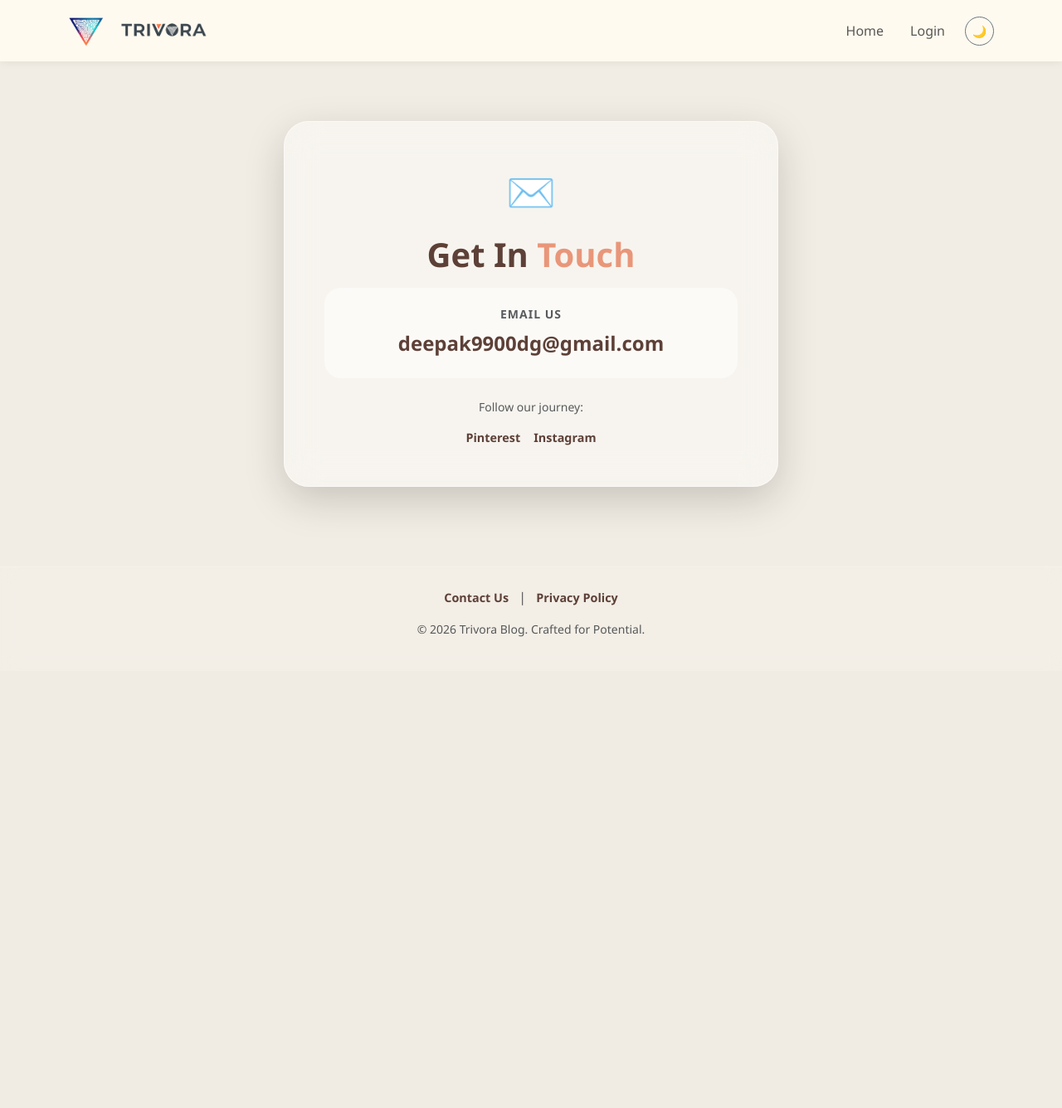
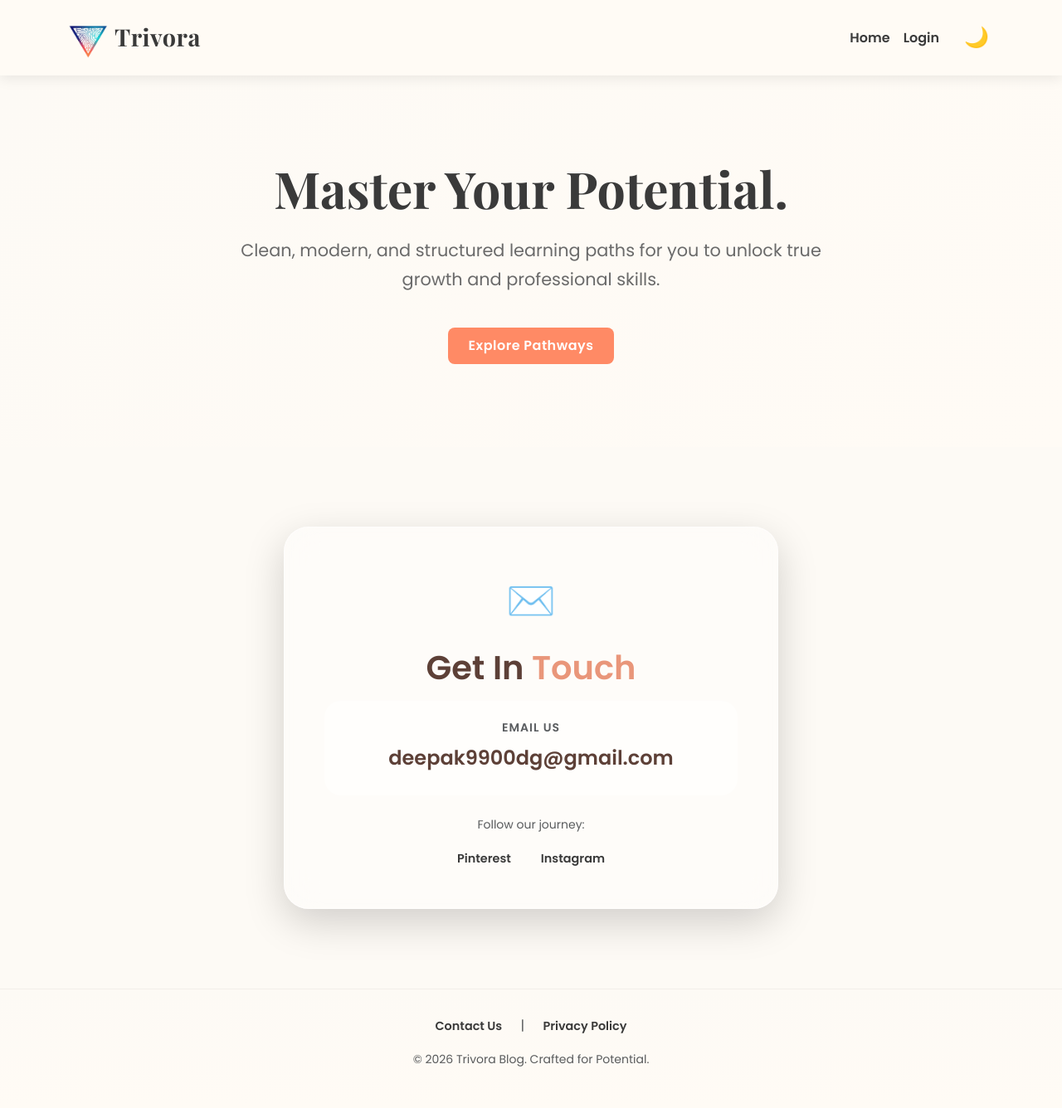
Before and after one commit to deepak9900dg/TRIVORA, a Flask app: page /contact in a window 1280 px wide. Shown: the whole page at 83% size. Before the commit the page ends 768 px from the top, so only its background shows below. Run offline with Flask 3, Linux system fonts and the light colour scheme.

Commit message:
Update base.html

```diff
--- a/templates/base.html
+++ b/templates/base.html
@@ -6,9 +6,9 @@
       window.dataLayer = window.dataLayer || [];
       function gtag(){dataLayer.push(arguments);}
       gtag('js', new Date());
+
       gtag('config', 'G-1G407RQJTJ');
     </script>
-
     <meta name="p:domain_verify" content="c38f713f4ed26a61ccbb22df3b8dfb96"/>
     <meta name="google-site-verification" content="6Qy-v_fgbWhwu7cAN5kcIG2A-pH3KiUCAfh8SGhxH7E" />
     <meta charset="UTF-8">
@@ -30,93 +30,231 @@
     }
     </script>
 
-    <link href="https://fonts.googleapis.com/css2?family=Montserrat:wght@700;800&display=swap" rel="stylesheet">
+    <link href="https://fonts.googleapis.com/css2?family=Playfair+Display:wght@700&family=Poppins:wght@400;600&display=swap" rel="stylesheet">
     <link href="https://cdn.jsdelivr.net/npm/bootstrap@5.3.0/dist/css/bootstrap.min.css" rel="stylesheet">
 
     <style>
-        body {
-            background-color: #f2ede4; /* Creamy White background */
-            font-family: 'Segoe UI', Tahoma, Geneva, Verdana, sans-serif;
-            transition: 0.3s;
+        :root {
+            --primary-bg: #fdfaf5; /* Lighter creamy white */
+            --secondary-bg: #fffbf5; /* Even lighter */
+            --text-dark: #3a3a3a;
+            --text-light: #6a6a6a;
+            --accent-color: #ff8a65; /* Existing accent */
+            --accent-hover: #e57373;
+            --navbar-shadow: 0 4px 15px rgba(0,0,0,0.08);
+            --card-shadow: 0 6px 20px rgba(0,0,0,0.08);
+            --border-radius: 12px;
         }
 
-        /* Navbar with Cream Color */
-        .navbar {
-            background-color: #fffaf0 !important; /* Soft Creamy Header */
-            box-shadow: 0 2px 10px rgba(0,0,0,0.05);
-            padding: 12px 0;
+        body {
+            background-color: var(--primary-bg);
+            font-family: 'Poppins', sans-serif;
+            color: var(--text-dark);
+            transition: background-color 0.5s ease, color 0.5s ease;
+            line-height: 1.7;
+            overflow-x: hidden; /* Prevent horizontal scroll from animations */
         }
 
+        /* Navbar */
+        .navbar {
+            background-color: var(--secondary-bg) !important;
+            box-shadow: var(--navbar-shadow);
+            padding: 15px 0;
+            transition: background-color 0.5s ease;
+        }
         .navbar-brand {
-            display: flex;
-            align-items: center;
-            font-family: 'Montserrat', sans-serif;
-            font-weight: 800;
-            letter-spacing: 1px;
-            color: #2d3436 !important;
-            text-decoration: none;
+            font-family: 'Playfair Display', serif;
+            font-weight: 700;
+            color: var(--text-dark) !important;
+            font-size: 1.8rem;
+            letter-spacing: 0.5px;
+        }
+        .navbar-brand img { height: 45px; transition: transform 0.3s ease; }
+        .navbar-brand img:hover { transform: scale(1.05); }
+        .nav-link {
+            color: var(--text-dark) !important;
+            font-weight: 600;
+            padding: 8px 15px;
+            position: relative;
+            transition: color 0.3s ease, transform 0.3s ease;
+        }
+        .nav-link:hover {
+            color: var(--accent-color) !important;
+            transform: translateY(-2px);
+        }
+        .nav-link::after { /* Underline effect on hover */
+            content: '';
+            position: absolute;
+            width: 0;
+            height: 2px;
+            background-color: var(--accent-color);
+            bottom: 0;
+            left: 50%;
+            transform: translateX(-50%);
+            transition: width 0.3s ease-in-out;
+        }
+        .nav-link:hover::after { width: 70%; }
+
+        /* Hero Section Styling (Master Your Potential) */
+        .hero-section {
+            padding: 100px 0;
+            text-align: center;
+            background: linear-gradient(135deg, var(--primary-bg) 0%, var(--secondary-bg) 100%);
+            animation: fadeIn 1s ease-out;
+        }
+        .hero-section h1 {
+            font-family: 'Playfair Display', serif;
+            font-size: 3.8rem;
+            font-weight: 700;
+            color: var(--text-dark);
+            margin-bottom: 20px;
+            animation: slideInUp 0.8s ease-out;
+        }
+        .hero-section p {
+            font-size: 1.3rem;
+            color: var(--text-light);
+            max-width: 700px;
+            margin: 0 auto 40px auto;
+            animation: slideInUp 1s ease-out 0.2s forwards;
+            opacity: 0;
         }
 
-        /* Logo Styling */
-        .brand-logo {
-            height: 40px;
-            width: auto;
-            margin-right: 12px;
+        /* Card Styling */
+        .card {
+            border: none;
+            border-radius: var(--border-radius);
+            box-shadow: var(--card-shadow);
+            background-color: var(--secondary-bg);
+            margin-bottom: 30px;
+            transition: transform 0.4s ease, box-shadow 0.4s ease;
+            animation: fadeIn 0.8s ease-out;
+        }
+        .card:hover {
+            transform: translateY(-8px);
+            box-shadow: 0 10px 30px rgba(0,0,0,0.12);
+        }
+        .card-title {
+            font-family: 'Playfair Display', serif;
+            font-weight: 700;
+            color: var(--text-dark);
+            font-size: 1.6rem;
+        }
+        .card-text {
+            color: var(--text-light);
+            font-size: 0.95rem;
         }
 
-        .card {
+        /* Buttons */
+        .btn-aesthetic {
+            background-color: var(--accent-color);
+            color: white;
             border: none;
-            border-radius: 12px;
-            box-shadow: 0 4px 12px rgba(0,0,0,0.05);
-            margin-bottom: 25px;
-            background-color: white;
+            padding: 10px 25px;
+            border-radius: 8px;
+            transition: background-color 0.3s ease, transform 0.3s ease, box-shadow 0.3s ease;
+            font-weight: 600;
+            letter-spacing: 0.5px;
+        }
+        .btn-aesthetic:hover {
+            background-color: var(--accent-hover);
+            transform: translateY(-3px);
+            box-shadow: 0 5px 15px rgba(0,0,0,0.15);
         }
 
-        .btn-aesthetic {
-            background-color: #ff8a65;
-            color: white;
+        /* Dark Mode Toggle */
+        #darkModeToggle {
+            background: none;
             border: none;
-            padding: 8px 20px;
-            border-radius: 6px;
-            transition: 0.3s;
+            font-size: 1.5rem;
+            cursor: pointer;
+            color: var(--text-dark);
+            transition: color 0.3s ease, transform 0.3s ease;
+        }
+        #darkModeToggle:hover { transform: scale(1.1); }
+
+        /* Dark Mode */
+        body.dark-mode {
+            background-color: #1a1a1a;
+            color: #f5f5f5;
+        }
+        body.dark-mode .navbar {
+            background-color: #2a2a2a !important;
+            box-shadow: 0 4px 15px rgba(255,255,255,0.08);
+        }
+        body.dark-mode .navbar-brand, body.dark-mode .nav-link, body.dark-mode #darkModeToggle {
+            color: #f5f5f5 !important;
+        }
+        body.dark-mode .nav-link:hover {
+            color: var(--accent-color) !important;
+        }
+        body.dark-mode .card {
+            background-color: #2a2a2a;
+            box-shadow: 0 6px 20px rgba(255,255,255,0.08);
+            border: 1px solid #3a3a3a;
+        }
+        body.dark-mode .card-title, body.dark-mode .hero-section h1 {
+            color: #f5f5f5;
+        }
+        body.dark-mode .hero-section p, body.dark-mode .card-text {
+            color: #cccccc;
+        }
+        body.dark-mode .footer-link {
+            color: #ccc !important;
         }
 
-        .btn-aesthetic:hover {
-            background-color: #e57373;
-            transform: translateY(-2px);
+        /* Footer */
+        footer {
+            background: linear-gradient(0deg, var(--secondary-bg) 0%, var(--primary-bg) 100%);
+            border-top: 1px solid rgba(0,0,0,0.05);
+            padding: 30px 0;
+            transition: background-color 0.5s ease, border-top-color 0.5s ease;
+            color: var(--text-light);
+            text-align: center;
+        }
+        body.dark-mode footer {
+            background: linear-gradient(0deg, #2a2a2a 0%, #1a1a1a 100%);
+            border-top: 1px solid rgba(255,255,255,0.08);
+            color: #cccccc;
+        }
+        .footer-link {
+            color: var(--text-dark);
+            text-decoration: none;
+            font-weight: 600;
+            transition: color 0.3s ease;
+            font-size: 0.9rem;
+            margin: 0 10px;
+        }
+        .footer-link:hover {
+            color: var(--accent-color);
         }
 
-        /* Simple Dark Mode */
-        body.dark-mode {
-            background-color: #121212;
-            color: #ffffff;
+        /* Animations */
+        @keyframes fadeIn {
+            from { opacity: 0; transform: translateY(20px); }
+            to { opacity: 1; transform: translateY(0); }
         }
-        body.dark-mode .navbar {
-            background-color: #1e1e1e !important;
-            border-bottom: 1px solid #333;
+        @keyframes slideInUp {
+            from { opacity: 0; transform: translateY(30px); }
+            to { opacity: 1; transform: translateY(0); }
         }
-        body.dark-mode .navbar-brand {
-            color: #ffffff !important;
+        .animate-on-scroll { /* For elements you want to animate as they appear */
+            opacity: 0;
+            transform: translateY(20px);
+            transition: opacity 0.6s ease-out, transform 0.6s ease-out;
         }
-        body.dark-mode .card {
-            background-color: #1e1e1e;
-            color: white;
-            border: 1px solid #333;
+        .animate-on-scroll.is-visible {
+            opacity: 1;
+            transform: translateY(0);
         }
     </style>
 </head>
 <body>
 
-<nav class="navbar navbar-expand-lg sticky-top mb-4">
+<nav class="navbar navbar-expand-lg sticky-top">
     <div class="container">
         <a class="navbar-brand" href="{{ url_for('home') }}">
-            <img src="{{ url_for('static', filename='logo.png') }}"
-                 alt="Trivora Logo"
-                 style="height: 40px; width: auto;">
-
-            <img src="{{ url_for('static', filename='text.png') }}"
-                 alt="TRIVORA"
-                 style="height: 25px; width: auto; margin-left: 10px;">
+            <img src="{{ url_for('static', filename='logo.png') }}" alt="Trivora Logo">
+            Trivora
         </a>
 
         <button class="navbar-toggler" type="button" data-bs-toggle="collapse" data-bs-target="#navbarNav">
@@ -125,25 +263,33 @@
 
         <div class="collapse navbar-collapse" id="navbarNav">
             <div class="navbar-nav ms-auto align-items-center">
-                <a class="nav-link px-3 fw-medium" href="{{ url_for('home') }}">Home</a>
+                <a class="nav-link" href="{{ url_for('home') }}">Home</a>
                 {% if session.get('user') %}
-                    <a class="nav-link px-3 fw-medium" href="{{ url_for('upload') }}">Create</a>
-                    <a class="nav-link px-3 fw-medium text-danger" href="{{ url_for('logout') }}">Logout</a>
+                    <a class="nav-link" href="{{ url_for('upload') }}">Create</a>
+                    <a class="nav-link text-danger" href="{{ url_for('logout') }}">Logout</a>
                 {% else %}
-                    <a class="nav-link px-3 fw-medium" href="{{ url_for('login') }}">Login</a>
+                    <a class="nav-link" href="{{ url_for('login') }}">Login</a>
                 {% endif %}
-                <button id="darkModeToggle" class="btn btn-sm btn-outline-secondary ms-2" style="border-radius: 50%; width: 35px; height: 35px; padding: 0;">🌙</button>
+                <button id="darkModeToggle" class="ms-3">🌙</button>
             </div>
         </div>
     </div>
 </nav>
 
-<div class="container">
+<header class="hero-section">
+    <div class="container">
+        <h1>Master Your Potential.</h1>
+        <p>Clean, modern, and structured learning paths for you to unlock true growth and professional skills.</p>
+        <a href="{{ url_for('home') }}" class="btn btn-aesthetic">Explore Pathways</a>
+    </div>
+</header>
+
+<div class="container mt-5">
     {% block content %}{% endblock %}
 </div>
 
-<footer class="mt-5 py-4" style="background: rgba(255, 255, 255, 0.1); backdrop-filter: blur(10px); border-top: 1px solid rgba(255, 255, 255, 0.2);">
-    <div class="container text-center">
+<footer class="mt-5">
+    <div class="container">
         <div class="footer-links mb-3">
             <a href="{{ url_for('contact') }}" class="footer-link">Contact Us</a>
             <span class="mx-2 text-muted">|</span>
@@ -153,29 +299,27 @@
     </div>
 </footer>
 
-<style>
-    .footer-link {
-        color: #5d4037;
-        text-decoration: none;
-        font-weight: 600;
-        transition: 0.3s;
-        font-size: 0.9rem;
-    }
-    .footer-link:hover {
-        color: #e9967a;
-    }
-</style>
-
 <script src="https://cdn.jsdelivr.net/npm/bootstrap@5.3.0/dist/js/bootstrap.bundle.min.js"></script>
 <script>
+    // Dark Mode Toggle
     const toggleBtn = document.getElementById('darkModeToggle');
     toggleBtn.addEventListener('click', () => {
         document.body.classList.toggle('dark-mode');
-        if (document.body.classList.contains('dark-mode')) {
-            toggleBtn.innerText = '☀️';
-        } else {
-            toggleBtn.innerText = '🌙';
-        }
+        toggleBtn.innerText = document.body.classList.contains('dark-mode') ? '☀️' : '🌙';
+    });
+
+    // Animate on Scroll (Example: for cards or sections)
+    // Add class="animate-on-scroll" to elements you want to animate
+    const observer = new IntersectionObserver((entries) => {
+        entries.forEach(entry => {
+            if (entry.isIntersecting) {
+                entry.target.classList.add('is-visible');
+            }
+        });
+    }, { threshold: 0.2 }); // Element becomes visible when 20% is in viewport
+
+    document.querySelectorAll('.animate-on-scroll').forEach(element => {
+        observer.observe(element);
     });
 </script>
 </body>
```
